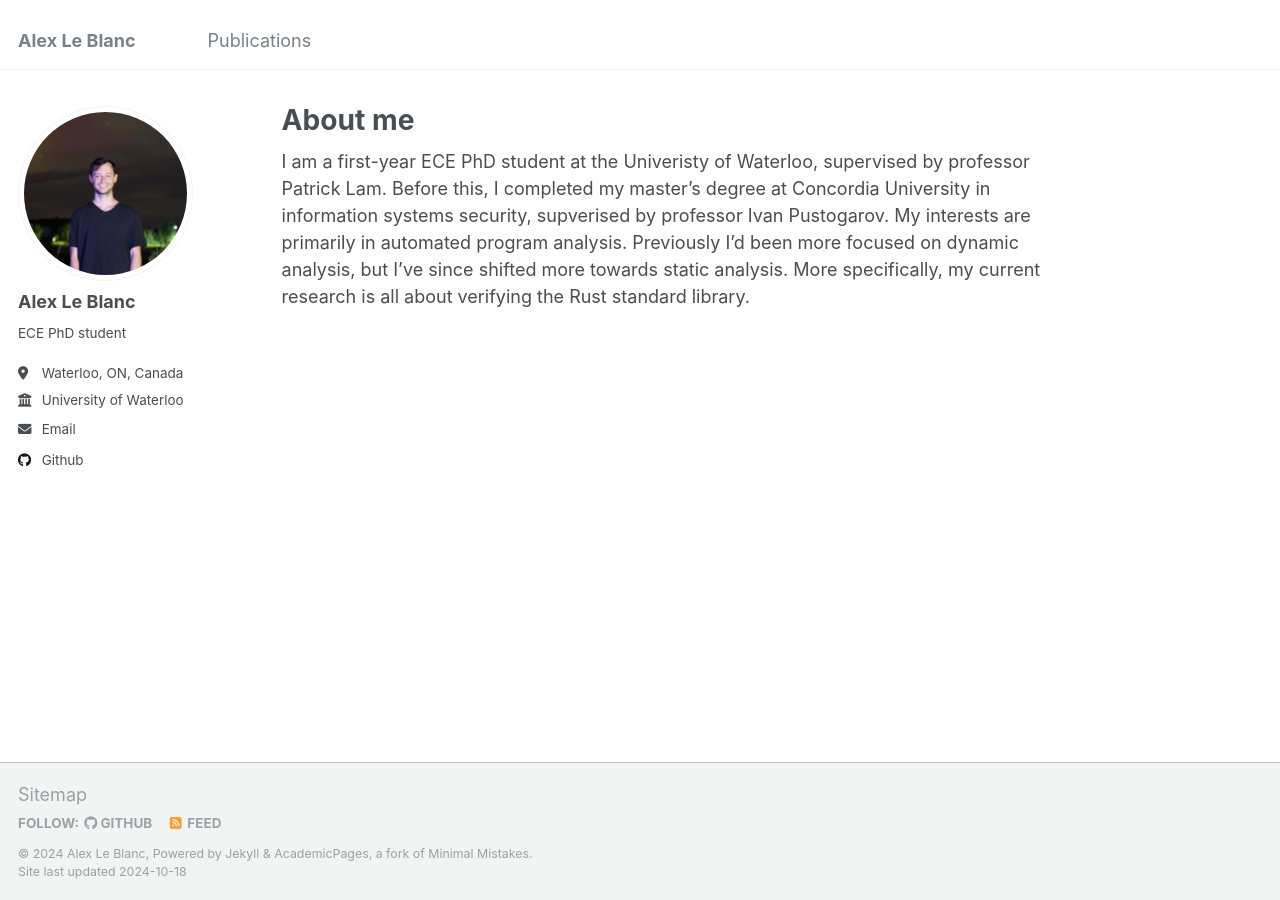
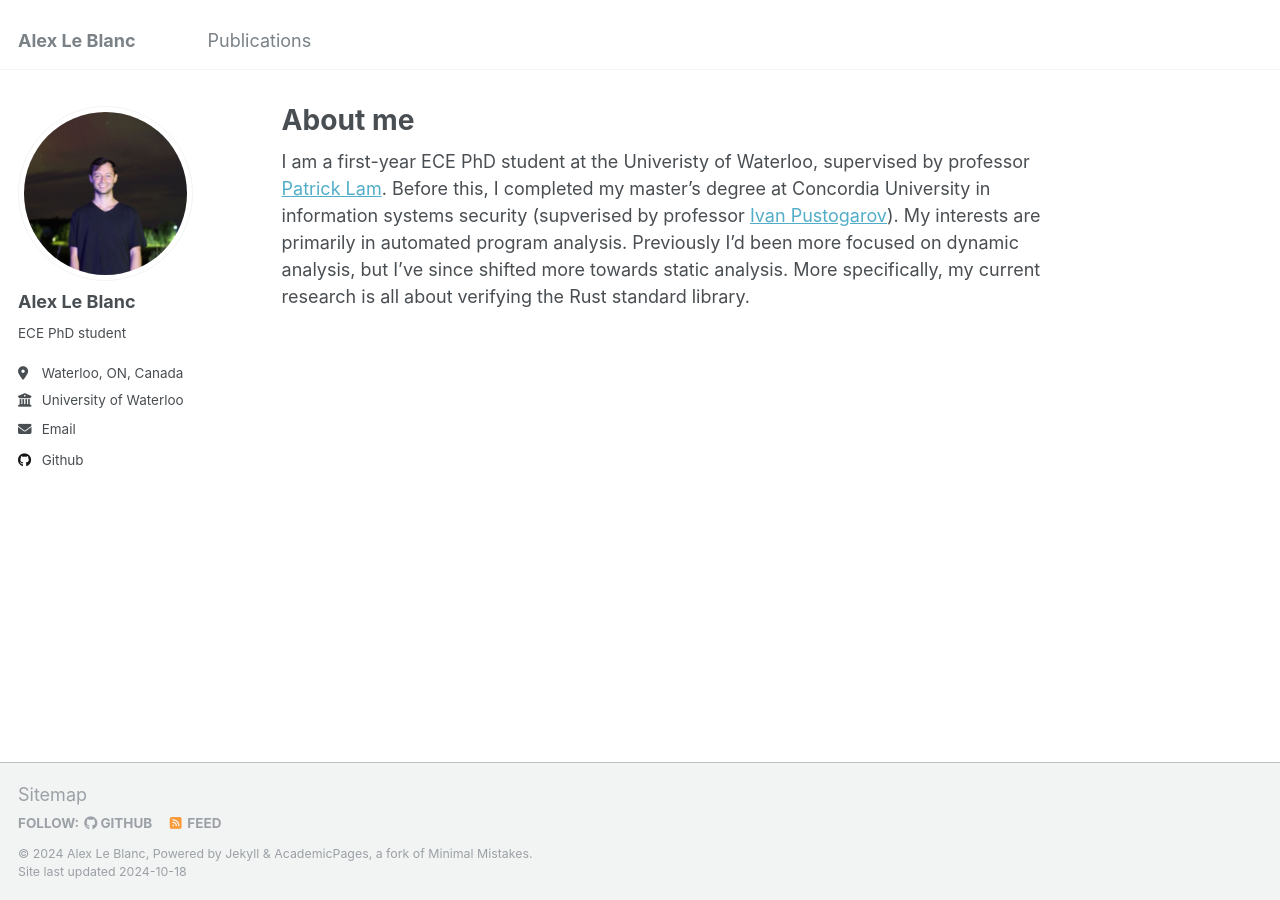
Before and after one commit to AlexLB99/AlexLB99.github.io, a Jekyll site: the page built from _pages/about.md, in a window 1280 px wide. Built offline with Jekyll 4.4.1, drawn with Linux system fonts in a browser that asks for light colours; part of the change alters nothing that is shown.

```diff
--- a/_pages/about.md
+++ b/_pages/about.md
@@ -7,4 +7,4 @@ redirect_from:
   - /about.html
 ---
 
-I am a first-year ECE PhD student at the Univeristy of Waterloo, supervised by professor Patrick Lam. Before this, I completed my master's degree at Concordia University in information systems security, supverised by professor Ivan Pustogarov. My interests are primarily in automated program analysis. Previously I'd been more focused on dynamic analysis, but I've since shifted more towards static analysis. More specifically, my current research is all about verifying the Rust standard library.
+I am a first-year ECE PhD student at the Univeristy of Waterloo, supervised by professor [Patrick Lam](https://patricklam.ca). Before this, I completed my master's degree at Concordia University in information systems security (supverised by professor [Ivan Pustogarov](https://scholar.google.com/citations?user=PHfZcJMAAAAJ&hl=en)). My interests are primarily in automated program analysis. Previously I'd been more focused on dynamic analysis, but I've since shifted more towards static analysis. More specifically, my current research is all about verifying the Rust standard library.
```
